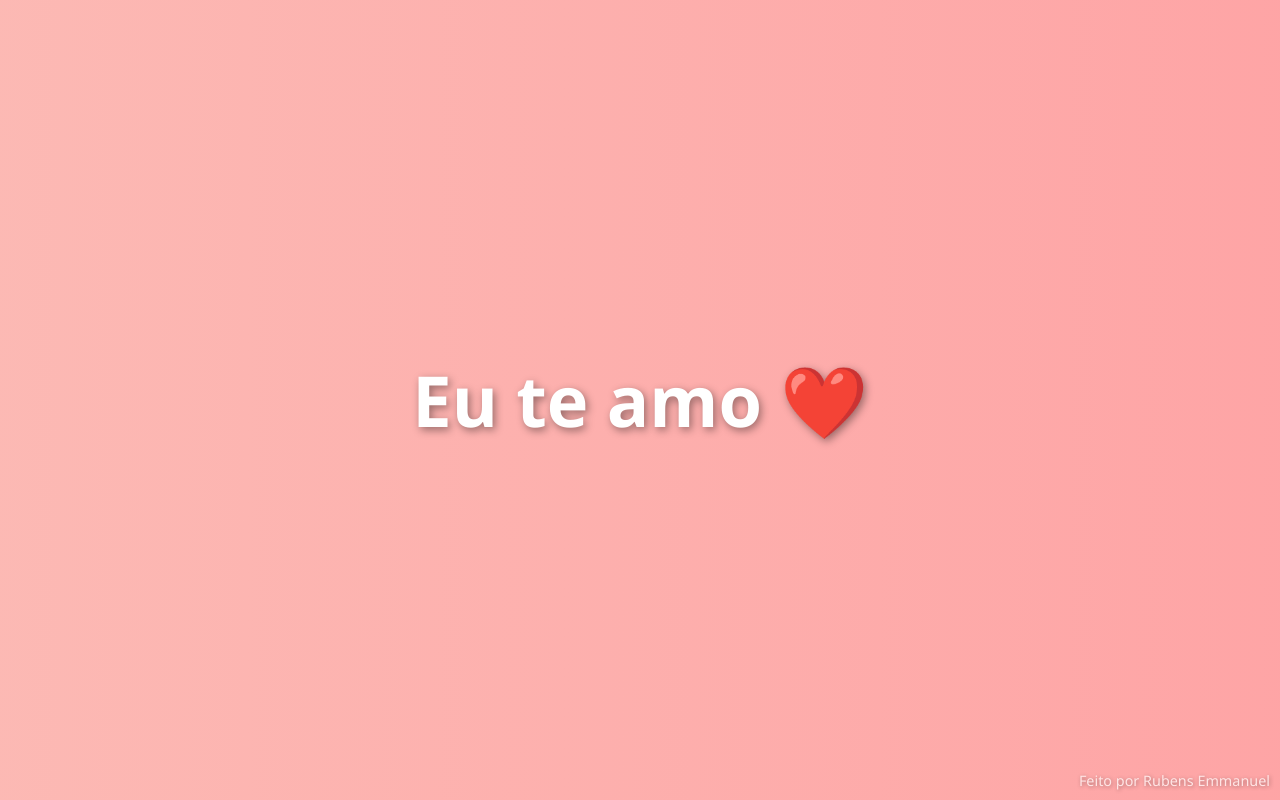
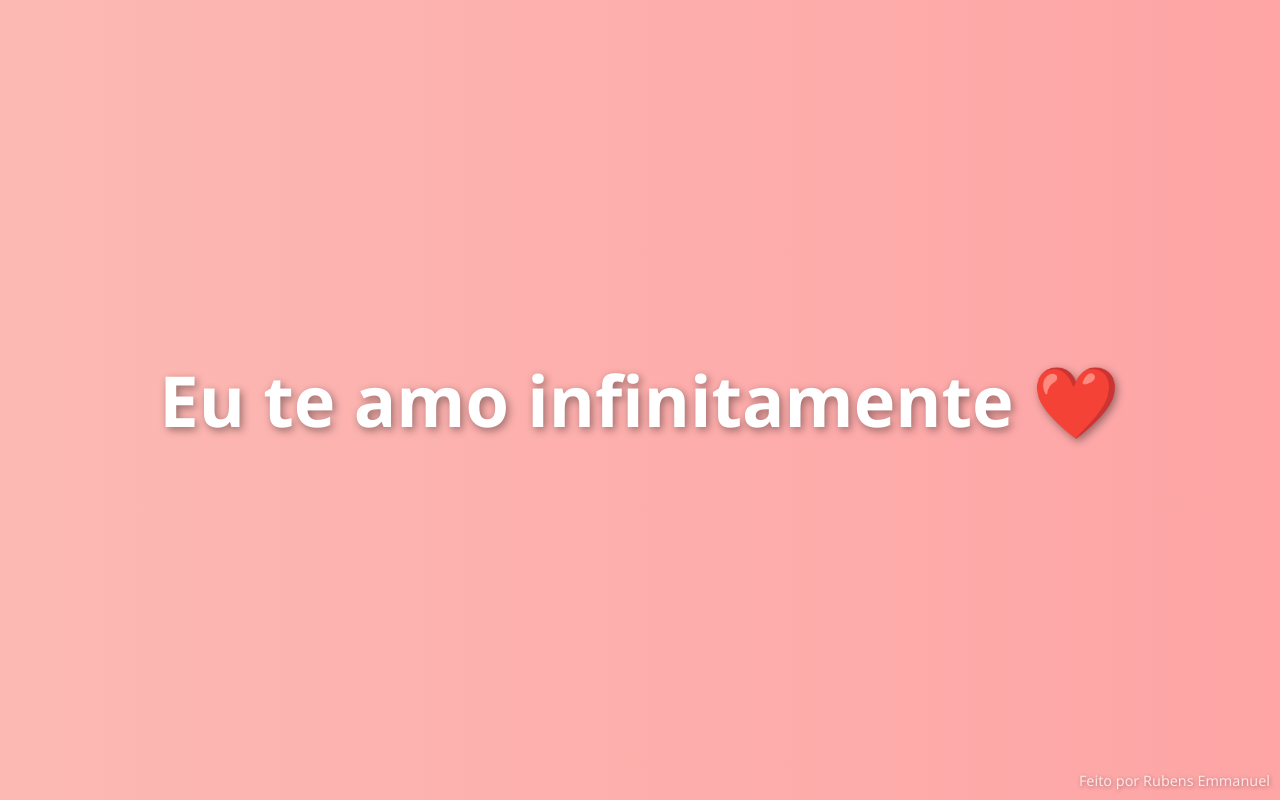
Before and after one commit to RubensEmmanuel1/leleh, a plain HTML site: page index.html in a window 1280 px wide. Drawn offline with Linux system fonts and the light colour scheme.

Commit message:
index.html

```diff
--- a/index.html
+++ b/index.html
@@ -3,7 +3,7 @@
 <head>
     <meta charset="UTF-8">
     <meta name="viewport" content="width=device-width, initial-scale=1.0">
-    <title>Eu te amo ❤️</title>
+    <title>Eu te amo infinitamente ❤️</title>
     <style>
         * {
             margin: 0;
@@ -59,7 +59,7 @@
     </style>
 </head>
 <body>
-    <h1>Eu te amo ❤️</h1>
+    <h1>Eu te amo infinitamente ❤️</h1>
     <div class="creditos">Feito por Rubens Emmanuel</div>
 </body>
 </html>
```
